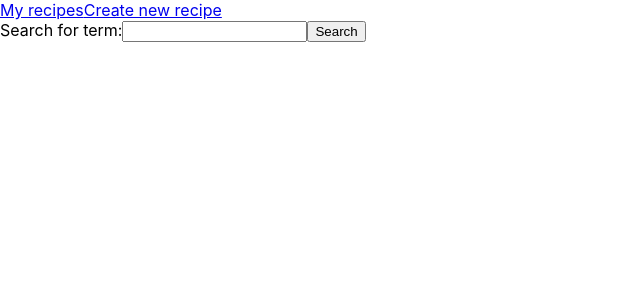
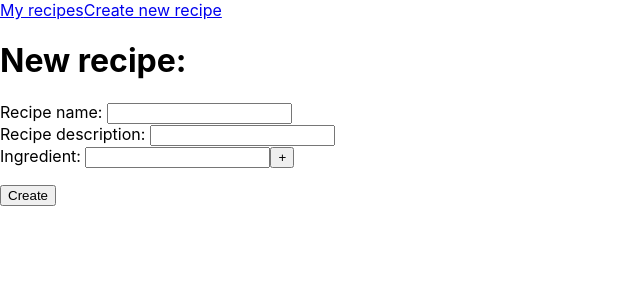
Before and after one commit to anacg-travelperk/onboarding_react, a React (Create React App) app: page / in a window 1280 px wide. Shown: the top 300 px of the page, without its empty margins (0-640 px from the left). Built offline with nearby package versions, Linux system fonts and the light colour scheme.

Commit message:
Created error case for CreateRecipe

```diff
--- a/src/App.js
+++ b/src/App.js
@@ -14,8 +14,8 @@ import {
 
 function App() {
   const [isDisplayView, setIsDisplayView] = useState(false)
-  const [isCreateView, setIsCreateView] = useState(false)
-  const [isSearchView, setIsSearchView] = useState(true)
+  const [isCreateView, setIsCreateView] = useState(true)
+  const [isSearchView, setIsSearchView] = useState(false)
 
   return (
     <div>
--- a/src/CreateRecipe.js
+++ b/src/CreateRecipe.js
@@ -2,14 +2,18 @@ import React from "react";
 import { useState } from "react";
 const axios = require("axios")
 
-const submitRecipeInfo = async (recipe, ingredientList) => {
+const postRecipe = async (recipe, ingredientList) => {
     const ingredients = ingredientList.map(ingr => ({"name": ingr}))
+    try {
         const res = axios.post('http://localhost:8000/recipes/', {
             name: recipe.name,
             description: recipe.description,
             ingredients: ingredients
         })
         return res
+    } catch(e) {
+        console.log("There is an error!")
+    }
 }
 
 const CreateRecipe = () => {
@@ -46,13 +50,15 @@ const CreateRecipe = () => {
 
     const handleSubmit = async (e) => {
         e.preventDefault()
-        const response = await submitRecipeInfo(recipe, ingredientList)
-        if (response.status === 201) {
+        const res = await postRecipe(recipe, ingredientList)
+        if (res.status === 201) {
             setIngredient("")
             setIngredientList([])
             setRecipe({name: '',
             description: '',})
         }
+        //TODO:cover error case
+
     }
 
     return(
```
Lines whose indentation alone changed are shown as unchanged.
